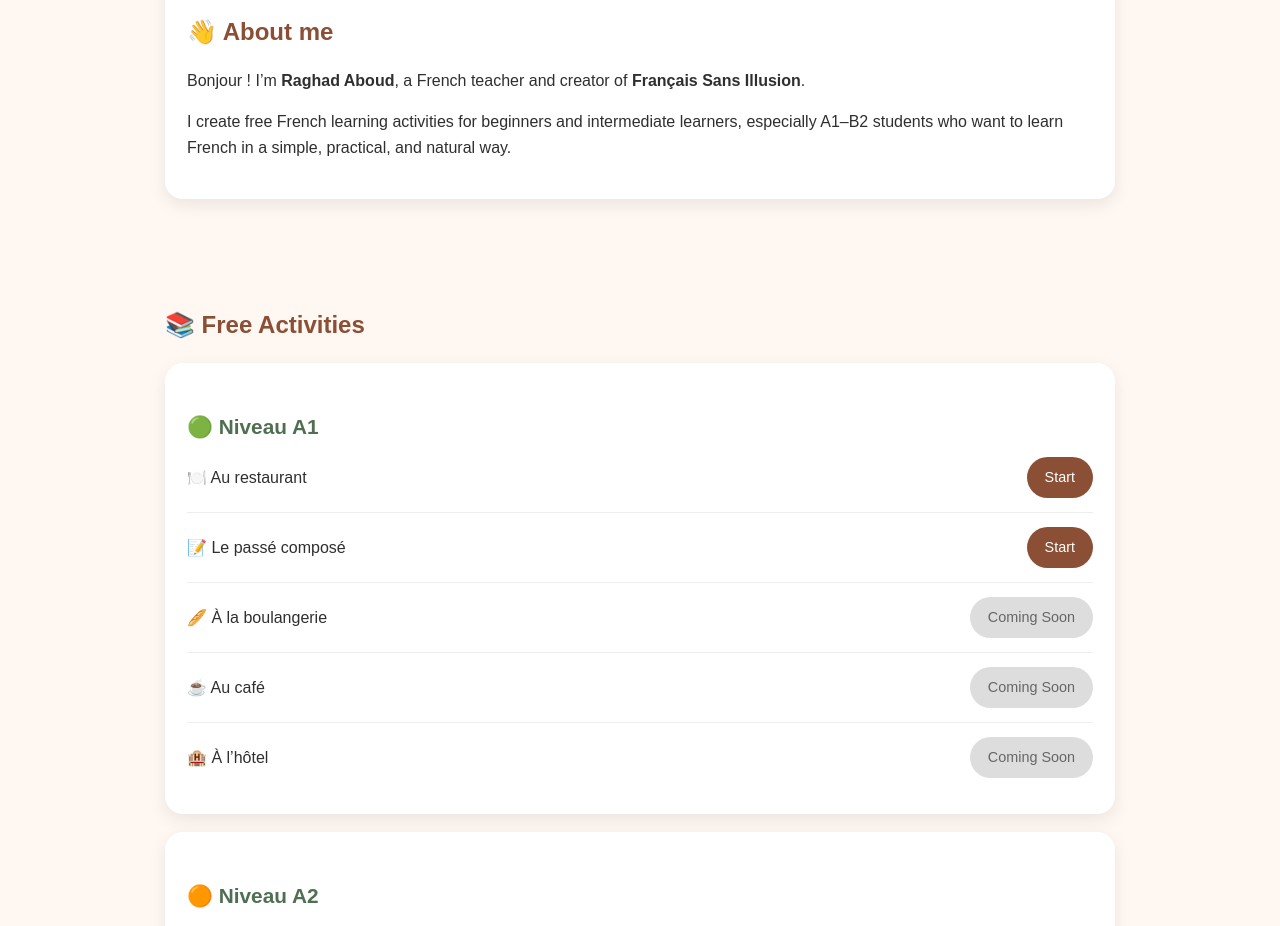
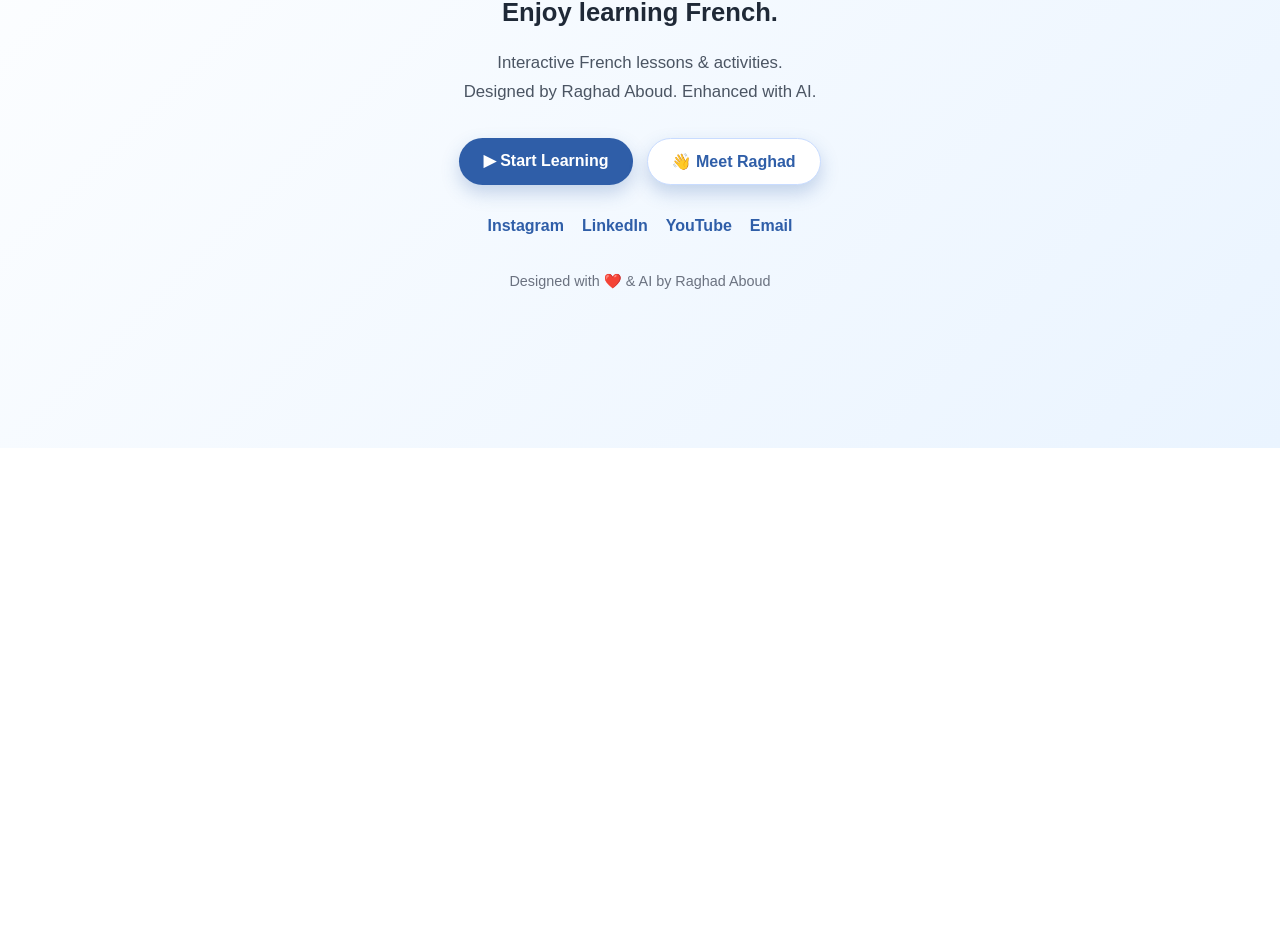
Before and after one commit to raghadaboudfle/fle, a plain HTML site: page index.html in a window 1280 px wide. Shown: the part 352-1278 px from the top of the page. After the commit the page ends 800 px from the top, so only its background shows below. Drawn offline with Linux system fonts and the light colour scheme.

Commit message:
Update index.html

```diff
--- a/index.html
+++ b/index.html
@@ -4,195 +4,157 @@
   <meta charset="UTF-8" />
   <meta name="viewport" content="width=device-width, initial-scale=1.0" />
   <title>Français Sans Illusion | Raghad Aboud</title>
+
   <style>
     body {
       margin: 0;
       font-family: Arial, sans-serif;
-      background: #fff8f2;
-      color: #2f2f2f;
-      line-height: 1.6;
+      min-height: 100vh;
+      background: linear-gradient(135deg, #ffffff, #eaf4ff);
+      color: #1f2937;
+      display: flex;
+      justify-content: center;
+      align-items: center;
+      text-align: center;
     }
 
-    header {
-      background: linear-gradient(135deg, #f7d9c4, #fceee5);
-      text-align: center;
-      padding: 60px 20px;
+    .home {
+      max-width: 700px;
+      padding: 40px 24px;
     }
 
-    header h1 {
-      font-size: 2.4rem;
-      margin-bottom: 10px;
+    .logo {
+      width: 110px;
+      height: 110px;
+      margin: 0 auto 24px;
+      border-radius: 28px;
+      background: white;
+      box-shadow: 0 12px 30px rgba(47, 94, 168, 0.18);
+      display: flex;
+      align-items: center;
+      justify-content: center;
+      font-size: 48px;
+      color: #2f5ea8;
     }
 
-    header p {
-      font-size: 1.1rem;
-      color: #555;
-    }
-
-    section {
-      max-width: 950px;
-      margin: auto;
-      padding: 35px 20px;
+    h1 {
+      font-size: 2.4rem;
+      margin: 0 0 12px;
+      color: #2f5ea8;
     }
 
     h2 {
-      color: #8a4f35;
-      margin-bottom: 15px;
+      font-size: 1.6rem;
+      margin: 0 0 22px;
+      font-weight: 600;
     }
 
-    .card {
-      background: white;
-      border-radius: 18px;
-      padding: 22px;
-      margin: 18px 0;
-      box-shadow: 0 6px 18px rgba(0,0,0,0.08);
+    p {
+      font-size: 1.05rem;
+      color: #4b5563;
+      margin-bottom: 32px;
+      line-height: 1.7;
     }
 
-    .level-title {
-      font-size: 1.3rem;
-      font-weight: bold;
-      margin-top: 25px;
-      color: #4f6f52;
-    }
-
-    .activity {
+    .buttons {
       display: flex;
-      justify-content: space-between;
-      align-items: center;
-      gap: 15px;
-      border-bottom: 1px solid #eee;
-      padding: 14px 0;
-    }
-
-    .activity:last-child {
-      border-bottom: none;
-    }
-
-    .activity span {
-      font-size: 1rem;
+      gap: 14px;
+      justify-content: center;
+      flex-wrap: wrap;
+      margin-bottom: 32px;
     }
 
     .btn {
       text-decoration: none;
-      background: #8a4f35;
+      background: #2f5ea8;
       color: white;
-      padding: 9px 18px;
+      padding: 13px 24px;
       border-radius: 999px;
-      font-size: 0.9rem;
-      white-space: nowrap;
+      font-weight: bold;
+      box-shadow: 0 8px 18px rgba(47, 94, 168, 0.25);
+      transition: 0.2s ease;
     }
 
-    .soon {
-      background: #ddd;
-      color: #666;
-      cursor: default;
+    .btn.secondary {
+      background: white;
+      color: #2f5ea8;
+      border: 1px solid #c9dcff;
     }
 
-    .contact a {
-      display: inline-block;
-      margin: 8px 10px 8px 0;
-      color: #8a4f35;
-      text-decoration: none;
+    .btn:hover {
+      transform: translateY(-2px);
+    }
+
+    .socials {
+      display: flex;
+      justify-content: center;
+      gap: 18px;
+      flex-wrap: wrap;
       font-weight: bold;
     }
 
+    .socials a {
+      color: #2f5ea8;
+      text-decoration: none;
+    }
+
     footer {
-      text-align: center;
-      padding: 25px;
-      color: #777;
+      margin-top: 38px;
       font-size: 0.9rem;
+      color: #6b7280;
     }
 
     @media (max-width: 600px) {
-      header h1 {
-        font-size: 1.8rem;
+      h1 {
+        font-size: 1.9rem;
       }
 
-      .activity {
+      h2 {
+        font-size: 1.3rem;
+      }
+
+      .buttons {
         flex-direction: column;
-        align-items: flex-start;
+      }
+
+      .btn {
+        width: 100%;
+        box-sizing: border-box;
       }
     }
   </style>
 </head>
 
 <body>
+  <main class="home">
 
-  <header>
+    <div class="logo">💬</div>
+
     <h1>🇫🇷 Français Sans Illusion</h1>
-    <p>Learn French naturally with Raghad Aboud</p>
-  </header>
 
-  <section>
-    <div class="card">
-      <h2>👋 About me</h2>
-      <p>
-        Bonjour ! I’m <strong>Raghad Aboud</strong>, a French teacher and creator of
-        <strong>Français Sans Illusion</strong>.
-      </p>
-      <p>
-        I create free French learning activities for beginners and intermediate learners,
-        especially A1–B2 students who want to learn French in a simple, practical, and natural way.
-      </p>
-    </div>
-  </section>
+    <h2>Enjoy learning French.</h2>
 
-  <section>
-    <h2>📚 Free Activities</h2>
+    <p>
+      Interactive French lessons & activities.<br>
+      Designed by Raghad Aboud. Enhanced with AI.
+    </p>
 
-    <div class="card">
-      <div class="level-title">🟢 Niveau A1</div>
-
-      <div class="activity">
-        <span>🍽️ Au restaurant</span>
-        <a class="btn" href="restaurant.html">Start</a>
-      </div>
-
-      <div class="activity">
-        <span>📝 Le passé composé</span>
-        <a class="btn" href="passe-compose.html">Start</a>
-      </div>
-
-      <div class="activity">
-        <span>🥖 À la boulangerie</span>
-        <a class="btn soon">Coming Soon</a>
-      </div>
-
-      <div class="activity">
-        <span>☕ Au café</span>
-        <a class="btn soon">Coming Soon</a>
-      </div>
-
-      <div class="activity">
-        <span>🏨 À l’hôtel</span>
-        <a class="btn soon">Coming Soon</a>
-      </div>
+    <div class="buttons">
+      <a class="btn" href="activities.html">▶ Start Learning</a>
+      <a class="btn secondary" href="about.html">👋 Meet Raghad</a>
     </div>
 
-    <div class="card">
-      <div class="level-title">🟠 Niveau A2</div>
-      <p>New activities are coming soon.</p>
+    <div class="socials">
+      <a href="https://www.instagram.com/francais.sans.illusion/" target="_blank">Instagram</a>
+      <a href="https://www.linkedin.com/in/raghad-aboud/" target="_blank">LinkedIn</a>
+      <a href="https://www.youtube.com/@RaghadAboud-e4y" target="_blank">YouTube</a>
+      <a href="mailto:raghad.aboud.fle@gmail.com">Email</a>
     </div>
 
-    <div class="card">
-      <div class="level-title">🔵 Niveau B1</div>
-      <p>New activities are coming soon.</p>
-    </div>
-  </section>
+    <footer>
+      Designed with ❤️ & AI by Raghad Aboud
+    </footer>
 
-  <section>
-    <div class="card contact">
-      <h2>📱 Follow & Contact</h2>
-      <a href="mailto:raghad.aboud.fle@gmail.com">Email</a>
-      <a href="https://www.instagram.com/francais.sans.illusion/" target="_blank">Instagram</a>
-      <a href="https://www.linkedin.com/in/raghad-aboud/" target="_blank">LinkedIn</a>
-      <a href="#" target="_blank">YouTube</a>
-    </div>
-  </section>
-
-  <footer>
-    © 2026 Français Sans Illusion | Raghad Aboud
-  </footer>
-
+  </main>
 </body>
 </html>
```
